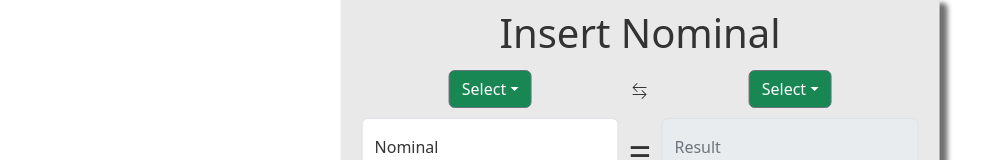
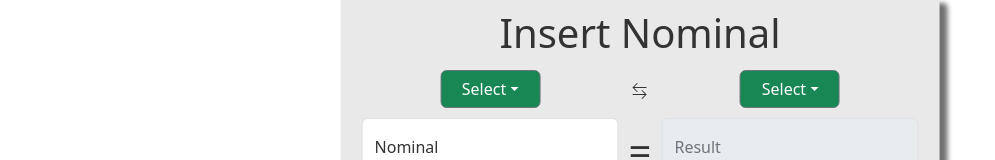
Before and after one commit to dapitdh/money_changer, a plain HTML site: page index.html in a window 1280 px wide. Shown: the part 278-438 px from the top of the page, without its empty margins (0-995 px from the left). Drawn offline with nearby package versions, Linux system fonts and the light colour scheme; no server answers.

Commit message:
update fixed size dropdown

```diff
--- a/index.html
+++ b/index.html
@@ -20,7 +20,7 @@
                 <tr>
                     <td>
                         <div class="dropdown" id="dp1">
-                            <button class="btn btn-secondary dropdown-toggle bg-success" type="button" data-bs-toggle="dropdown" aria-expanded="false">Select</button>
+                            <button class="tombol btn btn-secondary dropdown-toggle bg-success" type="button" data-bs-toggle="dropdown" aria-expanded="false">Select</button>
                             <ul class="dropdown-menu dropdown-menu-dark" style="max-height: 200px; overflow-y: auto;">
 
                             </ul>
@@ -33,7 +33,7 @@
                     </td>
                     <td>
                         <div class="dropdown" id="dp2">
-                            <button class="btn btn-secondary dropdown-toggle bg-success" type="button" data-bs-toggle="dropdown" aria-expanded="false">Select</button>
+                            <button class="tombol btn btn-secondary dropdown-toggle bg-success" type="button" data-bs-toggle="dropdown" aria-expanded="false">Select</button>
                               <ul class="dropdown-menu dropdown-menu-dark" style="max-height: 200px; overflow-y: auto;">
 
                               </ul>
--- a/style.css
+++ b/style.css
@@ -25,3 +25,8 @@
 #dp1 ul li, #dp2 ul li {
     cursor: pointer;
 }
+
+.tombol {
+    width: 100px;
+    overflow: hidden;
+}
```
